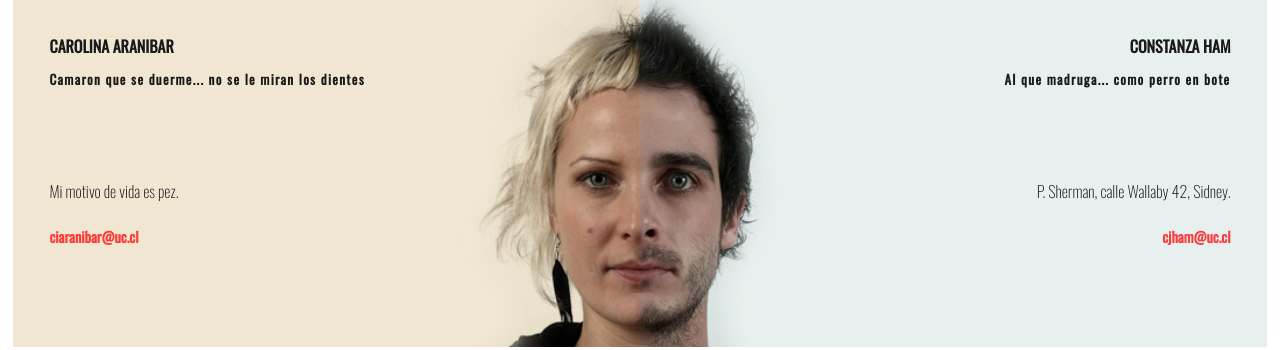
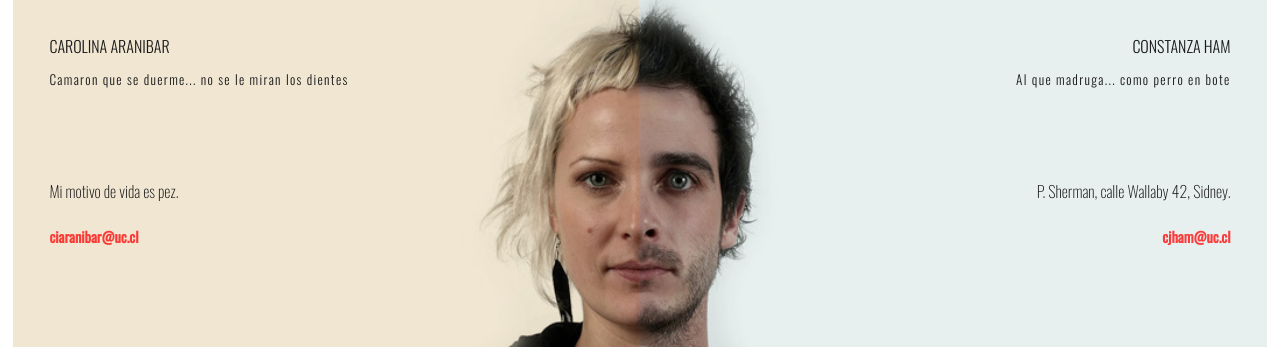
Before and after one commit to CaroAranibar/Aranibar-Ham, a plain HTML site: page index.html in a window 1280 px wide. Shown: the part 799-1149 px from the top of the page. Drawn offline with nearby package versions, Linux system fonts and the light colour scheme.

Commit message:
ubkgrsbus

```diff
--- a/estilo.css
+++ b/estilo.css
@@ -39,8 +39,10 @@ h3{
 }
 
 h4, h5, h6{
+	font-family: 'Oswald', sans-serif;
+	font-weight:300;
 	font-weight:left;
-	font-weight:600;
+	font-weight:300;
 }
 
 #contenido{width:98%; margin:1% auto;}
```
